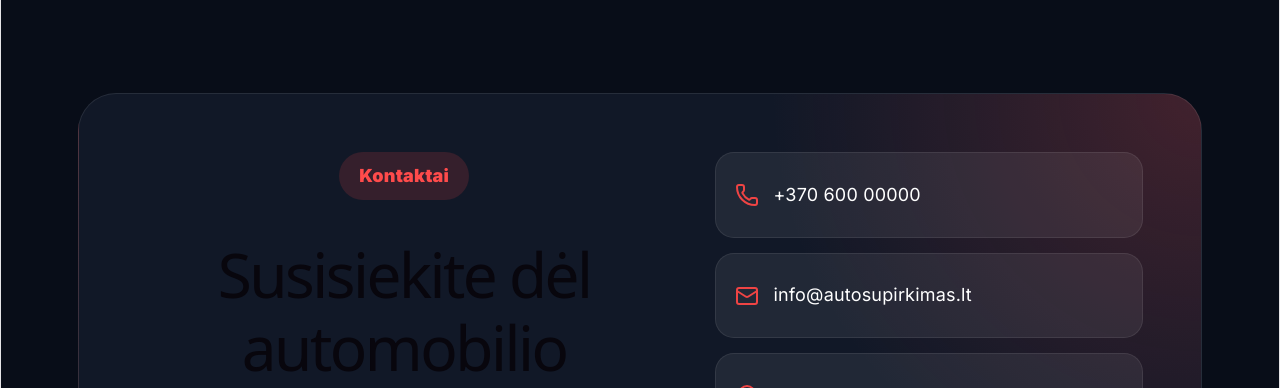
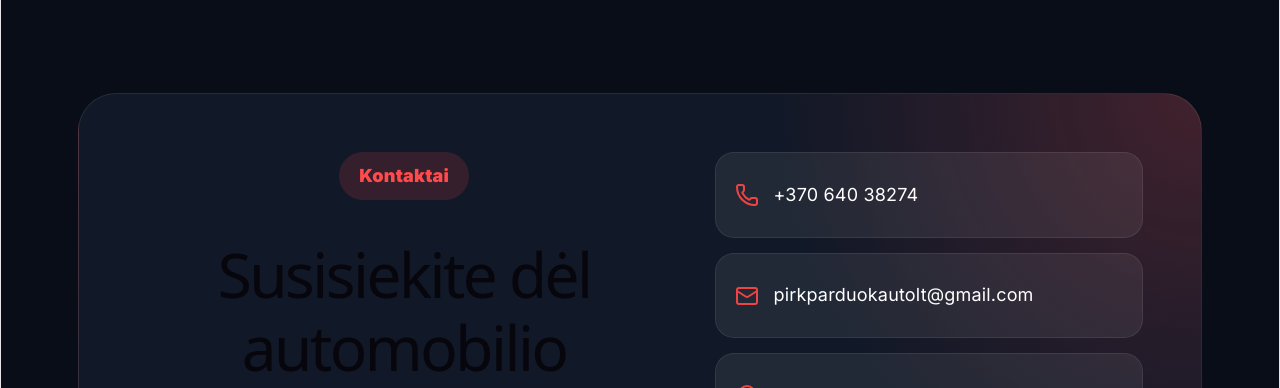
Before and after one commit to Zflex091/nojaus-website, a React (Vite) app: page / in a window 1280 px wide. Shown: the part 3350-3738 px from the top of the page. Built offline with nearby package versions, Linux system fonts and the light colour scheme.

Commit message:
Update contacts

```diff
--- a/src/App.jsx
+++ b/src/App.jsx
@@ -121,7 +121,7 @@ function App() {
           <a href="#kontaktai" onClick={() => setMenuOpen(false)}>Kontaktai</a>
         </nav>
 
-        <a className="callBtn" href="tel:+37060000000">
+        <a className="callBtn" href="tel:+37064038274">
           <Phone size={18} /> Skambinti
         </a>
 
@@ -468,12 +468,12 @@ function App() {
             </div>
 
             <div className="contactInfo">
-              <a href="tel:+37060000000">
-                <Phone /> +370 600 00000
+              <a href="tel:+37064038274">
+                <Phone /> +370 640 38274
               </a>
 
-              <a href="mailto:info@autosupirkimas.lt">
-                <Mail /> info@autosupirkimas.lt
+              <a href="mailto:pirkparduokautolt@gmail.com">
+                <Mail /> pirkparduokautolt@gmail.com
               </a>
 
               <span>
@@ -488,7 +488,7 @@ function App() {
         </section>
       </main>
 
-      <a className="floatingPhone" href="tel:+37060000000">
+      <a className="floatingPhone" href="tel:+37064038274">
         <Phone />
       </a>
 
```
